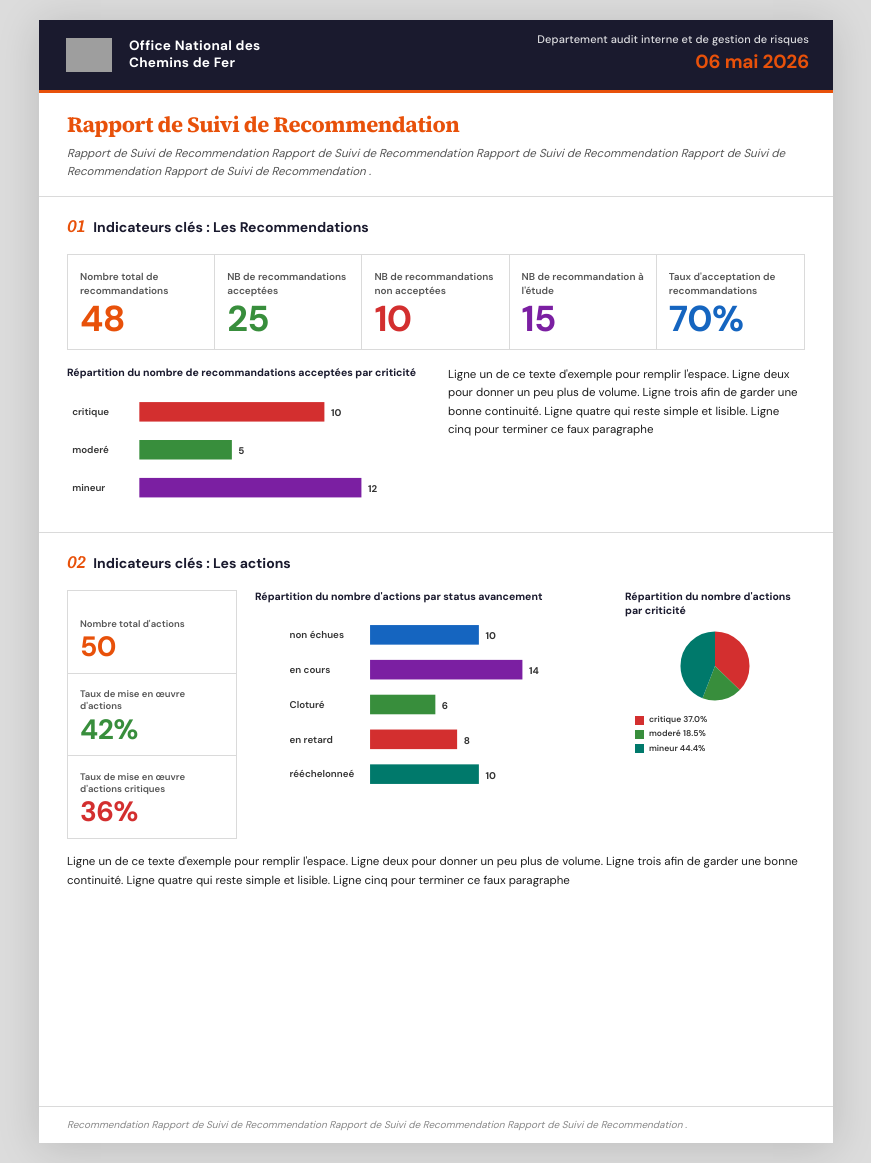
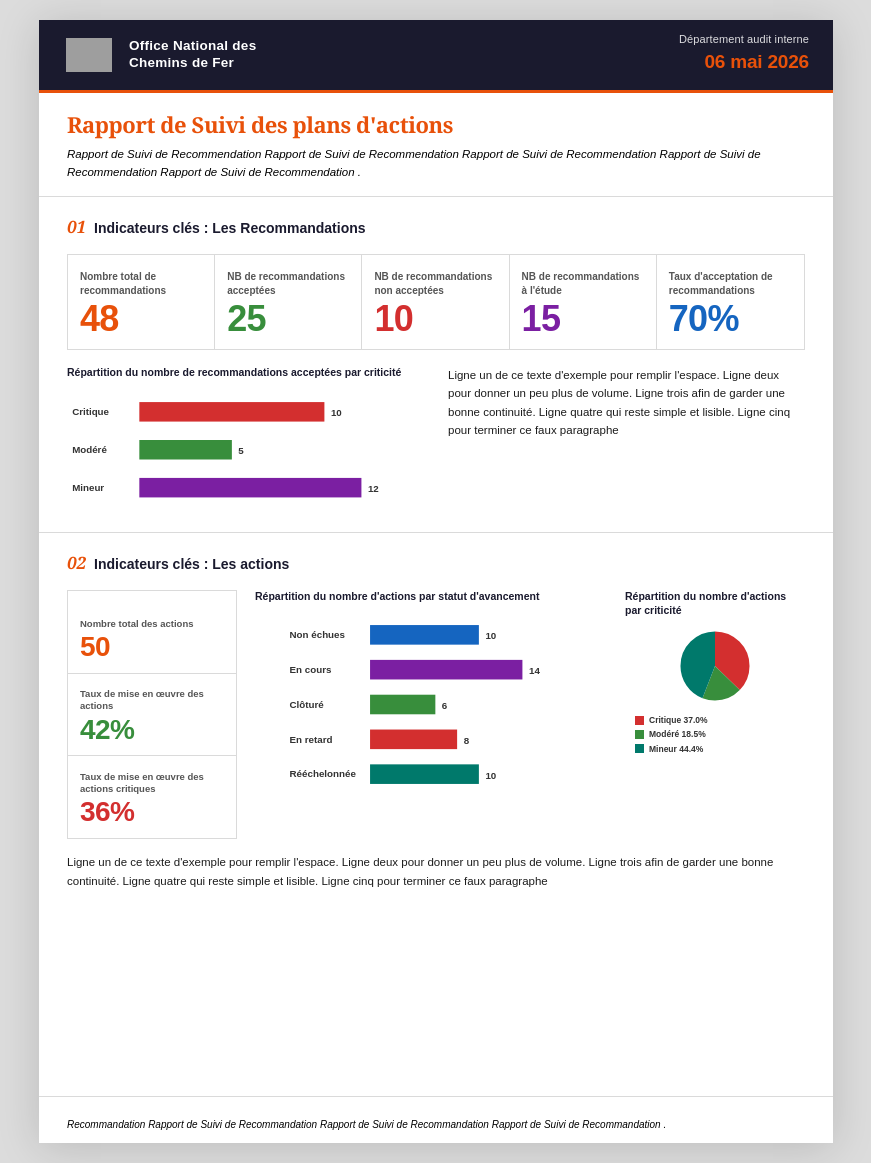
Before and after one commit to YassineSdk/Reporting_API, a Python web app: template templates/report_template.html in a window 1280 px wide. Shown: the whole page, without its empty margins (204-1075 px from the left). Run offline with Jinja, Linux system fonts and the light colour scheme; the template is opened without the code that fills it, so the values that code supplies are empty; grey boxes are pictures that could not be loaded.

Commit message:
Refactor report generation and storage management
- Increased storage clear cutoff time from 10 to 20 minutes to retain files longer.
- Modified HTML report template for improved readability and consistency, including font changes and corrected French terms.
- Fixed minor text discrepancies in JSON data for action status labels.

Co-authored-by: Copilot <copilot@github.com>

```diff
--- a/services/clear_storage.py
+++ b/services/clear_storage.py
@@ -12,7 +12,7 @@ def clear_storage():
         return
 
     now = datetime.now()
-    cutoff = timedelta(minutes=10)
+    cutoff = timedelta(minutes=20)
     deleted = 0
 
     for folder in os.scandir("storage"):
--- a/templates/report_template.html
+++ b/templates/report_template.html
@@ -3,11 +3,7 @@
 <head>
 <meta charset="UTF-8">
 <meta name="viewport" content="width=device-width, initial-scale=1.0, user-scalable=yes">
-<title>ONCF • Rapport de Suivi des Recommandations et actions</title>
-<!-- Fonts: Source Serif 4 & DM Sans -->
-<link rel="preconnect" href="https://fonts.googleapis.com">
-<link rel="preconnect" href="https://fonts.gstatic.com" crossorigin>
-<link href="https://fonts.googleapis.com/css2?family=DM+Sans:opsz,wght@9..40,300;9..40,400;9..40,500;9..40,600;9..40,700&family=Source+Serif+4:ital,wght@0,400;0,600;0,700;1,400&display=swap" rel="stylesheet">
+<title>Rapport de Suivi des plans d'actions </title>
 <style>
 
 :root {
@@ -39,7 +35,7 @@
 }
 
 body {
-    font-family: 'DM Sans', sans-serif;
+    font-family: Arial, sans-serif;
     background: #DCDCDC;
     color: var(--body);
     font-size: 13px;
@@ -145,7 +141,7 @@ body {
 }
 
 .report-title {
-    font-family: 'Source Serif 4', serif;
+    font-family: Georgia, serif;
     font-size: 22px;
     font-weight: 700;
     color: var(--orange);
@@ -156,7 +152,7 @@ body {
 
 .report-description {
     font-size: 11.5px;
-    color: var(--muted);
+    color: #000000;
     font-style: italic;
     line-height: 1.6;
 }
@@ -179,7 +175,7 @@ body {
 }
 
 .section-num {
-    font-family: 'Source Serif 4', serif;
+    font-family: Georgia, serif;
     font-size: 17px;
     font-weight: 700;
     font-style: italic;
@@ -282,14 +278,14 @@ body {
 
 .chart-axis-label {
     fill: #333333;
-    font-family: 'DM Sans', 'Trebuchet MS', sans-serif;
+    font-family: Arial, sans-serif;
     font-size: 9px;
     font-weight: 600;
 }
 
 .chart-value-label {
     fill: #333333;
-    font-family: 'DM Sans', 'Trebuchet MS', sans-serif;
+    font-family: Arial, sans-serif;
     font-size: 9px;
     font-weight: 800;
 }
@@ -385,13 +381,13 @@ body {
 /* Footer */
 .footer {
     margin-top: auto;
-    padding: 10px 28px;
+    padding: 20px 28px 10px;
     border-top: 1px solid var(--border);
 }
 
 .footer-text {
     font-size: 10px;
-    color: var(--light);
+    color: #000000;
     font-style: italic;
 }
 
@@ -454,14 +450,14 @@ body {
     </div>
     </div>
     <div class="header-right">
-    <span class="dept-label">Departement audit interne et de gestion de risques</span>
+    <span class="dept-label">Département audit interne </span>
     <span class="report-date">{{ report_date | default('06 mai 2026') }}</span>
     </div>
 </header>
 
 <!-- TITLE -->
 <div class="title-section">
-    <div class="report-title">Rapport de Suivi de Recommendation</div>
+    <div class="report-title">Rapport de Suivi des plans d'actions</div>
     <div class="report-description">{{ report_description | default('Rapport de Suivi de Recommendation Rapport de Suivi de Recommendation Rapport de Suivi de Recommendation Rapport de Suivi de Recommendation Rapport de Suivi de Recommendation .') }}</div>
 </div>
 
@@ -469,7 +465,7 @@ body {
 <div class="section">
     <div class="section-heading">
     <span class="section-num">01</span>
-    <span class="section-title">Indicateurs clés : Les Recommendations</span>
+    <span class="section-title">Indicateurs clés : Les Recommandations</span>
     </div>
 
     <!-- KPI Strip -->
@@ -487,7 +483,7 @@ body {
         <div class="kpi-value">{{ recommendations_not_accepted | default('10') }}</div>
     </div>
     <div class="kpi-cell">
-        <div class="kpi-label">NB de recommandation à l'étude</div>
+        <div class="kpi-label">NB de recommandations à l'étude</div>
         <div class="kpi-value">{{ recommendations_under_study | default('15') }}</div>
     </div>
     <div class="kpi-cell">
@@ -502,15 +498,15 @@ body {
         <div class="chart-block-title">Répartition du nombre de recommandations acceptées par criticité</div>
         <div class="chart-container" style="height: 130px;">
         <svg class="chart-svg" viewBox="0 0 320 120" role="img" aria-label="Répartition des recommandations acceptées par criticité">
-            <text class="chart-axis-label" x="0" y="25">critique</text>
+            <text class="chart-axis-label" x="0" y="25">Critique</text>
             <rect x="62" y="13" width="{{ (s1_critique * s1_scale) | round(2) }}" height="18" fill="#D32F2F"></rect>
             <text class="chart-value-label" x="{{ 68 + (s1_critique * s1_scale) | round(2) }}" y="26">{{ s1_critique | round(1) | int }}</text>
 
-            <text class="chart-axis-label" x="0" y="60">moderé</text>
+            <text class="chart-axis-label" x="0" y="60">Modéré</text>
             <rect x="62" y="48" width="{{ (s1_modere * s1_scale) | round(2) }}" height="18" fill="#388E3C"></rect>
             <text class="chart-value-label" x="{{ 68 + (s1_modere * s1_scale) | round(2) }}" y="61">{{ s1_modere | round(1) | int }}</text>
 
-            <text class="chart-axis-label" x="0" y="95">mineur</text>
+            <text class="chart-axis-label" x="0" y="95">Mineur</text>
             <rect x="62" y="83" width="{{ (s1_mineur * s1_scale) | round(2) }}" height="18" fill="#7B1FA2"></rect>
             <text class="chart-value-label" x="{{ 68 + (s1_mineur * s1_scale) | round(2) }}" y="96">{{ s1_mineur | round(1) | int }}</text>
         </svg>
@@ -534,41 +530,41 @@ body {
     <!-- Left KPI stack -->
     <div class="kpi-stack">
         <div class="kpi-stack-cell">
-        <div class="ks-label">Nombre total d'actions</div>
+        <div class="ks-label">Nombre total des actions</div>
         <div class="ks-value">{{ total_actions | default('50') }}</div>
         </div>
         <div class="kpi-stack-cell">
-        <div class="ks-label">Taux de mise en œuvre d'actions</div>
+        <div class="ks-label">Taux de mise en œuvre des actions</div>
         <div class="ks-value">{{ actions_implementation_rate | default('42') }}%</div>
         </div>
         <div class="kpi-stack-cell">
-        <div class="ks-label">Taux de mise en œuvre d'actions critiques</div>
+        <div class="ks-label">Taux de mise en œuvre des actions critiques</div>
         <div class="ks-value">{{ critical_actions_implementation_rate | default('36') }}%</div>
         </div>
     </div>
 
     <!-- Middle bar chart -->
     <div>
-        <div class="chart-block-title">Répartition du nombre d'actions par status avancement</div>
+        <div class="chart-block-title">Répartition du nombre d'actions par statut d'avancement</div>
         <div class="chart-container" style="height: 185px;">
         <svg class="chart-svg" viewBox="0 0 260 170" role="img" aria-label="Répartition des actions par statut d'avancement">
-            <text class="chart-axis-label" x="0" y="24">non échues</text>
+            <text class="chart-axis-label" x="0" y="24">Non échues</text>
             <rect x="74" y="12" width="{{ (s2_non_echues * s2_scale) | round(2) }}" height="18" fill="#1565C0"></rect>
             <text class="chart-value-label" x="{{ 80 + (s2_non_echues * s2_scale) | round(2) }}" y="25">{{ s2_non_echues | round(1) | int }}</text>
 
-            <text class="chart-axis-label" x="0" y="56">en cours</text>
+            <text class="chart-axis-label" x="0" y="56">En cours</text>
             <rect x="74" y="44" width="{{ (s2_en_cours * s2_scale) | round(2) }}" height="18" fill="#7B1FA2"></rect>
             <text class="chart-value-label" x="{{ 80 + (s2_en_cours * s2_scale) | round(2) }}" y="57">{{ s2_en_cours | round(1) | int }}</text>
 
-            <text class="chart-axis-label" x="0" y="88">Cloturé</text>
+            <text class="chart-axis-label" x="0" y="88">Clôturé</text>
             <rect x="74" y="76" width="{{ (s2_cloture * s2_scale) | round(2) }}" height="18" fill="#388E3C"></rect>
             <text class="chart-value-label" x="{{ 80 + (s2_cloture * s2_scale) | round(2) }}" y="89">{{ s2_cloture | round(1) | int }}</text>
 
-            <text class="chart-axis-label" x="0" y="120">en retard</text>
+            <text class="chart-axis-label" x="0" y="120">En retard</text>
             <rect x="74" y="108" width="{{ (s2_en_retard * s2_scale) | round(2) }}" height="18" fill="#D32F2F"></rect>
             <text class="chart-value-label" x="{{ 80 + (s2_en_retard * s2_scale) | round(2) }}" y="121">{{ s2_en_retard | round(1) | int }}</text>
 
-            <text class="chart-axis-label" x="0" y="152">rééchelonneé</text>
+            <text class="chart-axis-label" x="0" y="152">Rééchelonnée</text>
             <rect x="74" y="140" width="{{ (s2_reechelonne * s2_scale) | round(2) }}" height="18" fill="#00796B"></rect>
             <text class="chart-value-label" x="{{ 80 + (s2_reechelonne * s2_scale) | round(2) }}" y="153">{{ s2_reechelonne | round(1) | int }}</text>
         </svg>
@@ -589,9 +585,9 @@ body {
                 stroke-dasharray="{{ (pie_circ * pie_mineur_pct / 100) | round(2) }} {{ pie_circ | round(2) }}" stroke-dashoffset="-{{ (pie_circ * (pie_critique_pct + pie_modere_pct) / 100) | round(2) }}" transform="rotate(-90 60 38)"></circle>
         </svg>
         <div class="pie-legend">
-            <div class="pie-legend-item"><span class="pie-swatch" style="background:#D32F2F;"></span>critique {{ pie_critique_pct | round(1) }}%</div>
-            <div class="pie-legend-item"><span class="pie-swatch" style="background:#388E3C;"></span>moderé {{ pie_modere_pct | round(1) }}%</div>
-            <div class="pie-legend-item"><span class="pie-swatch" style="background:#00796B;"></span>mineur {{ pie_mineur_pct | round(1) }}%</div>
+            <div class="pie-legend-item"><span class="pie-swatch" style="background:#D32F2F;"></span>Critique {{ pie_critique_pct | round(1) }}%</div>
+            <div class="pie-legend-item"><span class="pie-swatch" style="background:#388E3C;"></span>Modéré {{ pie_modere_pct | round(1) }}%</div>
+            <div class="pie-legend-item"><span class="pie-swatch" style="background:#00796B;"></span>Mineur {{ pie_mineur_pct | round(1) }}%</div>
         </div>
         </div>
     </div>
@@ -605,7 +601,7 @@ body {
 
 <!-- FOOTER -->
 <footer class="footer">
-    <div class="footer-text">{{ footer_text | default('Recommendation Rapport de Suivi de Recommendation Rapport de Suivi de Recommendation Rapport de Suivi de Recommendation .') }}</div>
+    <div class="footer-text">{{ footer_text | default('Recommandation Rapport de Suivi de Recommandation Rapport de Suivi de Recommandation Rapport de Suivi de Recommandation .') }}</div>
 </footer>
 </div>
 
--- a/text.txt
+++ b/text.txt
@@ -24,7 +24,7 @@
   },
   "Action barchart": {
     "Clôturées": 3,
-    "En continue": 2,
+    "En continu": 2,
     "En cours": 4,
     "En retard": 3,
     "Non échues": 8,
```
Also changed, not shown: main.py (+9 -5 lines), 1 other file.
